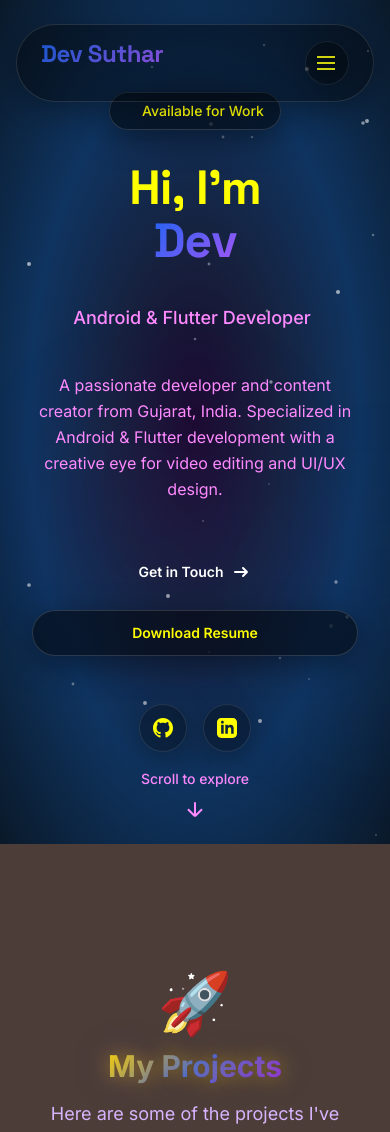
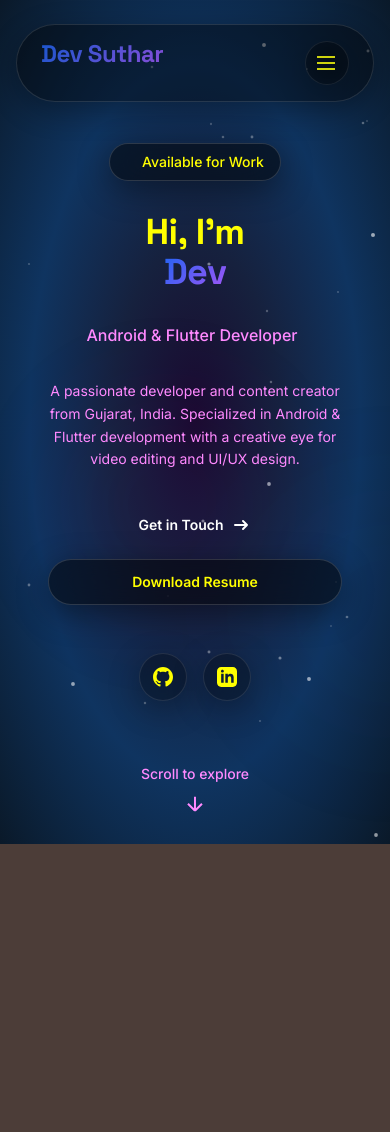
Before and after one commit to Dev2163/deeesp, a React (Vite) app: page / in a window 390 px wide. Shown: the top 1132 px of the page. After the commit the page ends 844 px from the top, so only its background shows below. Built offline with nearby package versions, Linux system fonts and the light colour scheme.

Commit message:
mobile phone ui

```diff
--- a/src/components/portfolio/cosmic-background.tsx
+++ b/src/components/portfolio/cosmic-background.tsx
@@ -1,21 +1,29 @@
 import { motion } from "framer-motion"
-import { useEffect, useRef, useState } from "react"
+import { useEffect, useRef, useState, useMemo, useCallback } from "react"
 
 export function CosmicBackground() {
     const canvasRef = useRef<HTMLCanvasElement>(null)
     const [isMobile, setIsMobile] = useState(false)
+    const animationFrameRef = useRef<number>()
 
+    // Memoize mobile detection
     useEffect(() => {
-        // Detect mobile device
         const checkMobile = () => {
             setIsMobile(window.innerWidth < 768)
         }
 
         checkMobile()
-        window.addEventListener('resize', checkMobile)
+        window.addEventListener('resize', checkMobile, { passive: true })
 
         return () => window.removeEventListener('resize', checkMobile)
     }, [])
+
+    // Memoize particle counts based on device
+    const particleCounts = useMemo(() => ({
+        stars: isMobile ? 0 : 150, // Reduced from 200
+        dust: isMobile ? 0 : 30,   // Reduced from 50
+        constellations: isMobile ? 0 : 8 // Reduced from 12
+    }), [isMobile])
 
     useEffect(() => {
         // Skip canvas rendering on mobile - use CSS only
@@ -24,123 +32,113 @@ export function CosmicBackground() {
         const canvas = canvasRef.current
         if (!canvas) return
 
-        const ctx = canvas.getContext('2d')
+        const ctx = canvas.getContext('2d', { alpha: false })
         if (!ctx) return
 
         // Set canvas size
         const resizeCanvas = () => {
-            canvas.width = window.innerWidth
-            canvas.height = window.innerHeight
+            const dpr = Math.min(window.devicePixelRatio || 1, 2) // Limit DPR for performance
+            canvas.width = window.innerWidth * dpr
+            canvas.height = window.innerHeight * dpr
+            canvas.style.width = `${window.innerWidth}px`
+            canvas.style.height = `${window.innerHeight}px`
+            ctx.scale(dpr, dpr)
         }
         resizeCanvas()
-        window.addEventListener('resize', resizeCanvas)
+        window.addEventListener('resize', resizeCanvas, { passive: true })
 
-        // Star particles
-        const stars: Array<{
-            x: number
-            y: number
-            size: number
-            speedX: number
-            speedY: number
-            brightness: number
-            twinkleSpeed: number
-        }> = []
-
-        // Create stars
-        for (let i = 0; i < 200; i++) {
-            stars.push({
-                x: Math.random() * canvas.width,
-                y: Math.random() * canvas.height,
+        // Memoized particle generation
+        const createParticles = () => {
+            const stars = Array.from({ length: particleCounts.stars }, () => ({
+                x: Math.random() * window.innerWidth,
+                y: Math.random() * window.innerHeight,
                 size: Math.random() * 2 + 0.5,
                 speedX: (Math.random() - 0.5) * 0.1,
                 speedY: (Math.random() - 0.5) * 0.1,
                 brightness: Math.random(),
                 twinkleSpeed: Math.random() * 0.02 + 0.01
-            })
-        }
+            }))
 
-        // Golden dust particles
-        const dustParticles: Array<{
-            x: number
-            y: number
-            size: number
-            speedY: number
-            opacity: number
-        }> = []
-
-        for (let i = 0; i < 50; i++) {
-            dustParticles.push({
-                x: Math.random() * canvas.width,
-                y: Math.random() * canvas.height,
+            const dustParticles = Array.from({ length: particleCounts.dust }, () => ({
+                x: Math.random() * window.innerWidth,
+                y: Math.random() * window.innerHeight,
                 size: Math.random() * 3 + 1,
                 speedY: Math.random() * 0.5 + 0.2,
                 opacity: Math.random() * 0.5 + 0.3
-            })
+            }))
+
+            const constellationPoints = Array.from({ length: particleCounts.constellations }, () => ({
+                x: Math.random() * window.innerWidth,
+                y: Math.random() * window.innerHeight
+            }))
+
+            return { stars, dustParticles, constellationPoints }
         }
 
-        // Constellation points
-        const constellationPoints: Array<{ x: number; y: number }> = []
-        for (let i = 0; i < 12; i++) {
-            constellationPoints.push({
-                x: Math.random() * canvas.width,
-                y: Math.random() * canvas.height
-            })
-        }
+        const { stars, dustParticles, constellationPoints } = createParticles()
 
-        let animationFrame: number
         let time = 0
+        let lastTime = performance.now()
+        const targetFPS = 30 // Reduced from 60 for better performance
+        const frameInterval = 1000 / targetFPS
 
-        const animate = () => {
+        const animate = (currentTime: number) => {
+            const deltaTime = currentTime - lastTime
+
+            if (deltaTime < frameInterval) {
+                animationFrameRef.current = requestAnimationFrame(animate)
+                return
+            }
+
+            lastTime = currentTime - (deltaTime % frameInterval)
             time += 0.01
 
             // Create nebula gradient background
             const gradient = ctx.createRadialGradient(
-                canvas.width / 2,
-                canvas.height / 2,
+                window.innerWidth / 2,
+                window.innerHeight / 2,
                 0,
-                canvas.width / 2,
-                canvas.height / 2,
-                canvas.width
+                window.innerWidth / 2,
+                window.innerHeight / 2,
+                window.innerWidth
             )
             gradient.addColorStop(0, '#1a0a2e')
             gradient.addColorStop(0.3, '#16213e')
             gradient.addColorStop(0.6, '#0f3460')
             gradient.addColorStop(1, '#0a1929')
             ctx.fillStyle = gradient
-            ctx.fillRect(0, 0, canvas.width, canvas.height)
+            ctx.fillRect(0, 0, window.innerWidth, window.innerHeight)
 
-            // Draw nebula clouds
+            // Draw nebula clouds (optimized)
             for (let i = 0; i < 3; i++) {
-                const x = canvas.width * (0.3 + i * 0.2) + Math.sin(time + i) * 50
-                const y = canvas.height * (0.3 + i * 0.2) + Math.cos(time + i) * 50
+                const x = window.innerWidth * (0.3 + i * 0.2) + Math.sin(time + i) * 50
+                const y = window.innerHeight * (0.3 + i * 0.2) + Math.cos(time + i) * 50
                 const nebula = ctx.createRadialGradient(x, y, 0, x, y, 300)
 
-                if (i === 0) {
-                    nebula.addColorStop(0, 'rgba(138, 43, 226, 0.15)')
-                    nebula.addColorStop(1, 'rgba(138, 43, 226, 0)')
-                } else if (i === 1) {
-                    nebula.addColorStop(0, 'rgba(0, 191, 255, 0.12)')
-                    nebula.addColorStop(1, 'rgba(0, 191, 255, 0)')
-                } else {
-                    nebula.addColorStop(0, 'rgba(72, 61, 139, 0.1)')
-                    nebula.addColorStop(1, 'rgba(72, 61, 139, 0)')
-                }
+                const colors = [
+                    ['rgba(138, 43, 226, 0.15)', 'rgba(138, 43, 226, 0)'],
+                    ['rgba(0, 191, 255, 0.12)', 'rgba(0, 191, 255, 0)'],
+                    ['rgba(72, 61, 139, 0.1)', 'rgba(72, 61, 139, 0)']
+                ]
+
+                nebula.addColorStop(0, colors[i][0])
+                nebula.addColorStop(1, colors[i][1])
 
                 ctx.fillStyle = nebula
-                ctx.fillRect(0, 0, canvas.width, canvas.height)
+                ctx.fillRect(0, 0, window.innerWidth, window.innerHeight)
             }
 
             // Draw constellation lines
             ctx.strokeStyle = 'rgba(255, 215, 0, 0.3)'
             ctx.lineWidth = 1
+            ctx.beginPath()
             for (let i = 0; i < constellationPoints.length - 1; i++) {
                 if (i % 3 !== 2) {
-                    ctx.beginPath()
                     ctx.moveTo(constellationPoints[i].x, constellationPoints[i].y)
                     ctx.lineTo(constellationPoints[i + 1].x, constellationPoints[i + 1].y)
-                    ctx.stroke()
                 }
             }
+            ctx.stroke()
 
             // Draw constellation points
             constellationPoints.forEach(point => {
@@ -154,7 +152,7 @@ export function CosmicBackground() {
                 ctx.fill()
             })
 
-            // Update and draw stars
+            // Update and draw stars (optimized)
             stars.forEach(star => {
                 star.x += star.speedX
                 star.y += star.speedY
@@ -164,19 +162,15 @@ export function CosmicBackground() {
                     star.twinkleSpeed *= -1
                 }
 
-                if (star.x < 0) star.x = canvas.width
-                if (star.x > canvas.width) star.x = 0
-                if (star.y < 0) star.y = canvas.height
-                if (star.y > canvas.height) star.y = 0
+                if (star.x < 0) star.x = window.innerWidth
+                if (star.x > window.innerWidth) star.x = 0
+                if (star.y < 0) star.y = window.innerHeight
+                if (star.y > window.innerHeight) star.y = 0
 
-                ctx.fillStyle = `rgba(255, 255, 255, ${star.brightness})`
-                ctx.beginPath()
-                ctx.arc(star.x, star.y, star.size, 0, Math.PI * 2)
-                ctx.fill()
-
-                // Add star glow
+                // Draw star with glow in one pass
                 const starGlow = ctx.createRadialGradient(star.x, star.y, 0, star.x, star.y, star.size * 3)
-                starGlow.addColorStop(0, `rgba(255, 255, 255, ${star.brightness * 0.5})`)
+                starGlow.addColorStop(0, `rgba(255, 255, 255, ${star.brightness})`)
+                starGlow.addColorStop(0.3, `rgba(255, 255, 255, ${star.brightness * 0.5})`)
                 starGlow.addColorStop(1, 'rgba(255, 255, 255, 0)')
                 ctx.fillStyle = starGlow
                 ctx.beginPath()
@@ -189,8 +183,8 @@ export function CosmicBackground() {
                 particle.y -= particle.speedY
 
                 if (particle.y < 0) {
-                    particle.y = canvas.height
-                    particle.x = Math.random() * canvas.width
+                    particle.y = window.innerHeight
+                    particle.x = Math.random() * window.innerWidth
                 }
 
                 const dustGlow = ctx.createRadialGradient(
@@ -211,16 +205,18 @@ export function CosmicBackground() {
                 ctx.fill()
             })
 
-            animationFrame = requestAnimationFrame(animate)
+            animationFrameRef.current = requestAnimationFrame(animate)
         }
 
-        animate()
+        animationFrameRef.current = requestAnimationFrame(animate)
 
         return () => {
             window.removeEventListener('resize', resizeCanvas)
-            cancelAnimationFrame(animationFrame)
+            if (animationFrameRef.current) {
+                cancelAnimationFrame(animationFrameRef.current)
+            }
         }
-    }, [isMobile])
+    }, [isMobile, particleCounts])
 
     return (
         <>
@@ -228,17 +224,17 @@ export function CosmicBackground() {
             {!isMobile && (
                 <canvas
                     ref={canvasRef}
-                    className="fixed inset-0 w-full h-full"
-                    style={{ zIndex: 0 }}
+                    className="fixed inset-0 w-full h-full pointer-events-none"
+                    style={{ zIndex: -1 }}
                 />
             )}
 
             {/* CSS-only background for mobile */}
             {isMobile && (
                 <div
-                    className="fixed inset-0 w-full h-full"
+                    className="fixed inset-0 w-full h-full pointer-events-none"
                     style={{
-                        zIndex: 0,
+                        zIndex: -1,
                         background: 'radial-gradient(ellipse at center, #1a0a2e 0%, #16213e 30%, #0f3460 60%, #0a1929 100%)'
                     }}
                 >
--- a/src/components/portfolio/education-timeline.tsx
+++ b/src/components/portfolio/education-timeline.tsx
@@ -65,9 +65,9 @@ export function EducationTimeline() {
 
                 {/* Celestial Road Container */}
                 <div className="relative max-w-5xl mx-auto">
-                    {/* Golden Constellation Path - SVG */}
+                    {/* Golden Constellation Path - SVG (Hidden on mobile for performance) */}
                     <svg
-                        className="absolute inset-0 w-full h-full pointer-events-none"
+                        className="absolute inset-0 w-full h-full pointer-events-none hidden md:block"
                         style={{ zIndex: 0 }}
                     >
                         <defs>
@@ -129,7 +129,7 @@ export function EducationTimeline() {
                     </svg>
 
                     {/* Education Cards */}
-                    <div className="relative space-y-32 pt-20">
+                    <div className="relative space-y-16 md:space-y-32 pt-10 md:pt-20">
                         {educationSteps.map((step, index) => (
                             <motion.div
                                 key={step.id}
@@ -137,7 +137,7 @@ export function EducationTimeline() {
                                 animate={isInView ? { opacity: 1, x: 0, y: 0 } : { opacity: 0, x: index % 2 === 0 ? -100 : 100, y: 50 }}
                                 transition={{ duration: 0.8, delay: index * 0.4 }}
                                 onMouseEnter={() => setActiveStep(index)}
-                                className={`relative ${index % 2 === 0 ? 'mr-auto' : 'ml-auto'} max-w-2xl`}
+                                className={`relative ${index % 2 === 0 ? 'md:mr-auto' : 'md:ml-auto'} max-w-2xl`}
                             >
                                 {/* Glowing Holographic Card */}
                                 <motion.div
--- a/src/components/portfolio/header.tsx
+++ b/src/components/portfolio/header.tsx
@@ -141,12 +141,12 @@ export function Header() {
                         transition={{ duration: 0.2 }}
                         className="md:hidden mt-4 mx-4"
                     >
-                        <div className="rounded-2xl glass-strong p-4 grid grid-cols-2 gap-2">
+                        <div className="rounded-2xl glass-strong p-4 grid grid-cols-2 sm:grid-cols-3 gap-3">
                             {navItems.map((item) => (
                                 <motion.button
                                     key={item.id}
                                     onClick={() => scrollToSection(item.id)}
-                                    className={`relative px-4 py-3 rounded-xl font-medium transition-all ${activeSection === item.id
+                                    className={`relative px-4 py-4 rounded-xl font-medium transition-all text-sm ${activeSection === item.id
                                         ? 'text-white'
                                         : 'hover:bg-white/10'
                                         }`}
--- a/src/components/portfolio/hero-section.tsx
+++ b/src/components/portfolio/hero-section.tsx
@@ -105,10 +105,10 @@ export function HeroSection() {
           {/* Main heading with magnetic effect */}
           <motion.div
             style={{ x, y }}
-            className="mb-6"
+            className="mb-4 md:mb-6"
           >
             <motion.h1
-              className="font-display text-5xl sm:text-6xl md:text-7xl lg:text-9xl mb-4"
+              className="font-display text-4xl sm:text-5xl md:text-7xl lg:text-8xl xl:text-9xl mb-2 md:mb-4 leading-tight"
               initial={{ opacity: 0, y: 40 }}
               animate={{ opacity: 1, y: 0 }}
               transition={{ duration: 0.8, delay: 0.3 }}
@@ -146,9 +146,9 @@ export function HeroSection() {
             initial={{ opacity: 0 }}
             animate={{ opacity: 1 }}
             transition={{ duration: 0.8, delay: 0.5 }}
-            className="mb-8 h-12 sm:h-14 md:h-16 flex items-center justify-center px-4"
+            className="mb-6 md:mb-8 min-h-[3rem] sm:min-h-[3.5rem] md:min-h-[4rem] flex items-center justify-center px-4"
           >
-            <span className="text-lg sm:text-xl md:text-2xl lg:text-4xl font-medium text-muted-foreground text-center">
+            <span className="text-base sm:text-lg md:text-xl lg:text-2xl xl:text-3xl font-medium text-muted-foreground text-center">
               {displayText}
               <motion.span
                 animate={{ opacity: [1, 0] }}
@@ -163,7 +163,7 @@ export function HeroSection() {
             initial={{ opacity: 0, y: 20 }}
             animate={{ opacity: 1, y: 0 }}
             transition={{ duration: 0.8, delay: 0.7 }}
-            className="text-base sm:text-lg md:text-xl text-muted-foreground max-w-3xl mx-auto mb-12 leading-relaxed px-4"
+            className="text-sm sm:text-base md:text-lg lg:text-xl text-muted-foreground max-w-3xl mx-auto mb-8 md:mb-12 leading-relaxed px-4"
           >
             A passionate developer and content creator from Gujarat, India.
             Specialized in Android & Flutter development with a creative eye for
@@ -175,7 +175,7 @@ export function HeroSection() {
             initial={{ opacity: 0, y: 20 }}
             animate={{ opacity: 1, y: 0 }}
             transition={{ duration: 0.8, delay: 0.9 }}
-            className="flex flex-col sm:flex-row gap-4 justify-center items-center px-4"
+            className="flex flex-col sm:flex-row gap-3 md:gap-4 justify-center items-stretch sm:items-center px-4 w-full sm:w-auto max-w-md sm:max-w-none mx-auto"
           >
             <motion.a
               href="#contact"
--- a/src/index.css
+++ b/src/index.css
@@ -1,4 +1,22 @@
 @import url('https://fonts.googleapis.com/css2?family=Inter:wght@100;200;300;400;500;600;700;800;900&family=Space+Grotesk:wght@300;400;500;600;700&family=JetBrains+Mono:wght@100;200;300;400;500;600;700;800&display=swap');
+
+/* ========================================
+   MOBILE VIEWPORT FIX - CRITICAL
+   Prevents blank screen on mobile devices
+   ======================================== */
+html,
+body {
+    width: 100%;
+    height: 100%;
+    overflow-x: hidden;
+}
+
+body {
+    min-height: 100dvh;
+    /* Modern mobile viewport height */
+    min-height: 100vh;
+    /* Fallback for older browsers */
+}
 
 @tailwind base;
 @tailwind components;
@@ -590,6 +608,36 @@ body {
     .shadow-glow {
         box-shadow: 0 0 24px -8px rgba(71, 133, 255, 0.3);
     }
+
+    /* Better text rendering on mobile */
+    body {
+        -webkit-font-smoothing: antialiased;
+        -moz-osx-font-smoothing: grayscale;
+        text-rendering: optimizeLegibility;
+    }
+
+    /* Prevent text size adjustment on orientation change */
+    html {
+        -webkit-text-size-adjust: 100%;
+        text-size-adjust: 100%;
+    }
+
+    /* Optimize images for mobile */
+    img {
+        max-width: 100%;
+        height: auto;
+    }
+
+    /* Better spacing for mobile */
+    section {
+        padding-left: 1rem;
+        padding-right: 1rem;
+    }
+
+    /* Reduce motion for better mobile performance */
+    * {
+        animation-duration: 0.5s !important;
+    }
 }
 
 /* Extra small devices */
@@ -666,3 +714,55 @@ body {
         transform: none;
     }
 }
+
+/* ========================================
+   CANVAS / PARTICLE BACKGROUND FIX
+   Ensures background stays behind content
+   ======================================== */
+.particle-field,
+canvas {
+    position: fixed !important;
+    inset: 0 !important;
+    z-index: -1 !important;
+    pointer-events: none !important;
+}
+
+/* ========================================
+   MOBILE EMERGENCY SAFETY RULES
+   Prevents layout collapse on mobile
+   ======================================== */
+@media (max-width: 768px) {
+
+    /* Prevent fixed heights from breaking layout */
+    section:not(.splash-screen) {
+        height: auto !important;
+    }
+
+    /* Ensure content is always visible */
+    main,
+    main>* {
+        position: relative;
+        z-index: 10;
+    }
+
+    /* Fix viewport issues */
+    .min-h-screen {
+        min-height: 100dvh;
+        min-height: 100vh;
+        /* Fallback */
+    }
+
+    /* Prevent horizontal scroll */
+    body,
+    html {
+        overflow-x: hidden !important;
+        max-width: 100vw !important;
+    }
+
+    /* Ensure backgrounds don't cover content */
+    [class*="background"],
+    [class*="cosmic"],
+    [style*="z-index: 0"] {
+        z-index: -1 !important;
+    }
+}
```
